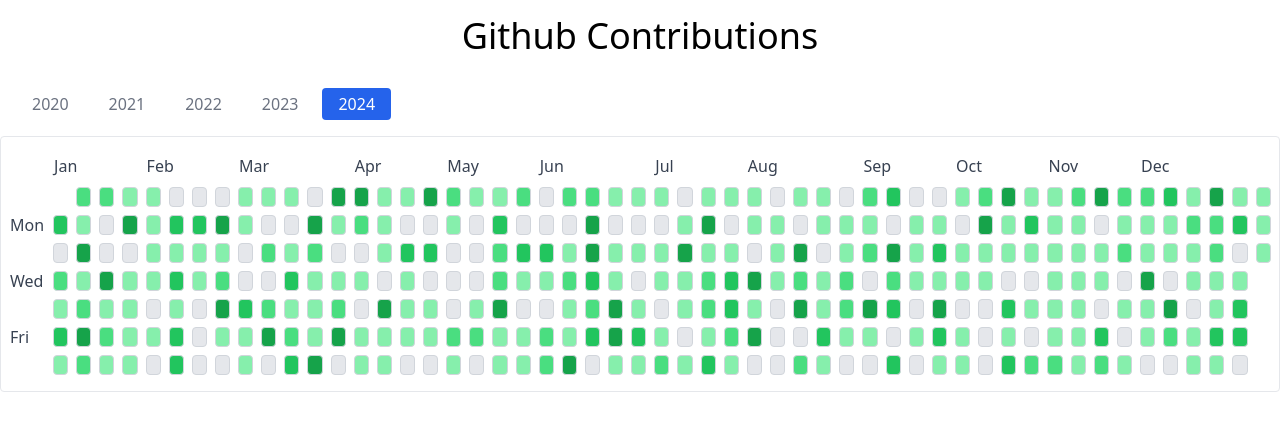
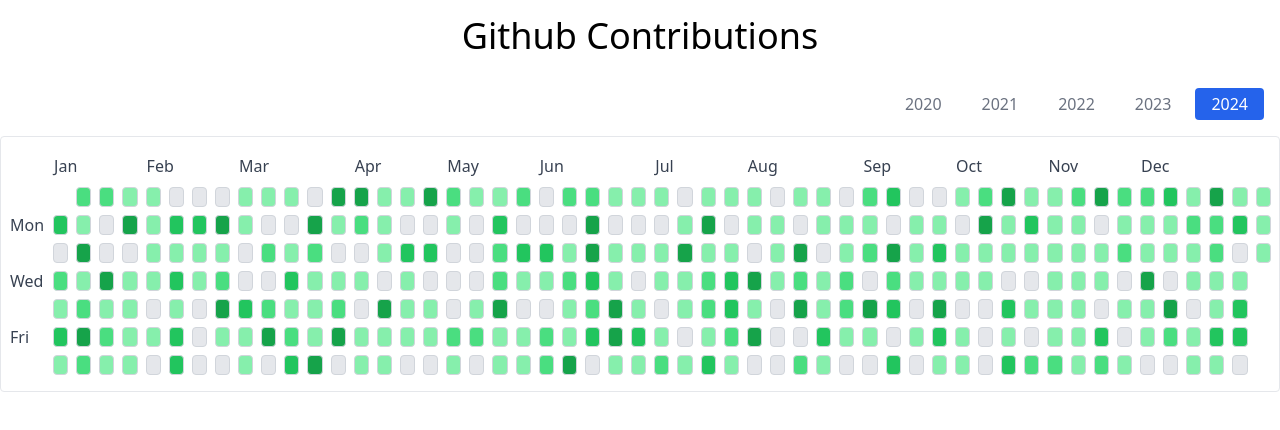
Before and after one commit to willemverbuyst/gh-contributions-table, a React (Vite) app: page / in a window 1280 px wide. Shown: the top 430 px of the page. Built offline with nearby package versions, Linux system fonts and the light colour scheme.

Commit message:
style: move year selection to the right

```diff
--- a/src/App.tsx
+++ b/src/App.tsx
@@ -9,7 +9,7 @@ export default function App() {
   return (
     <div className="w-full flex flex-col items-center">
       <Header />
-      <main>
+      <main className="flex flex-col">
         <SelectYearSection
           selectedYear={selectedYear}
           setSelectedYear={setSelectedYear}
--- a/src/components/SelectYearSection.tsx
+++ b/src/components/SelectYearSection.tsx
@@ -11,7 +11,7 @@ export function SelectYearSection({
   const { years } = useContributions();
 
   return (
-    <section className="flex gap-2 p-4 w-[150px]">
+    <section className="flex gap-2 p-4 ml-auto">
       {years.map((y) => (
         <SelectYearButton
           key={y}
```
